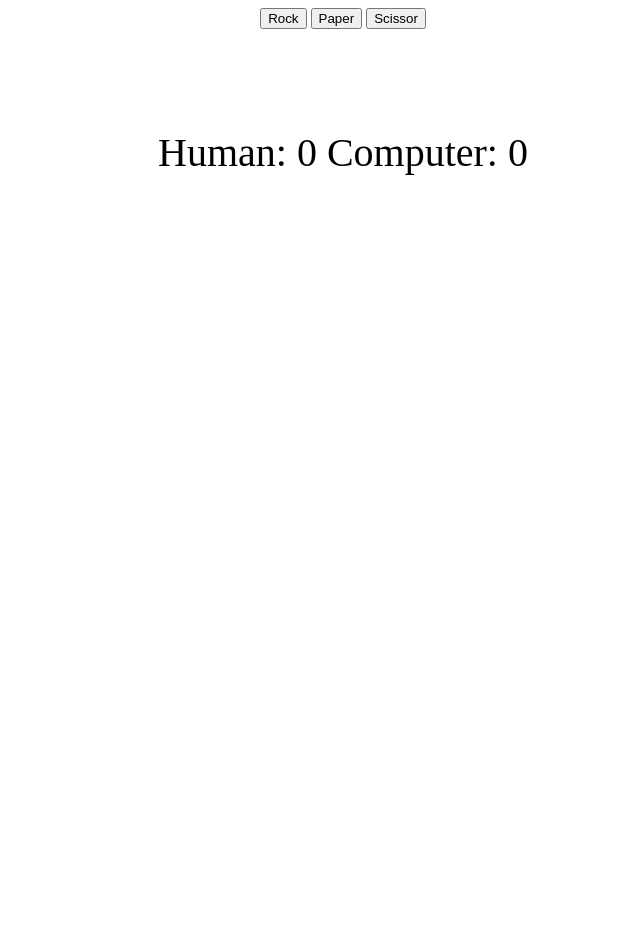
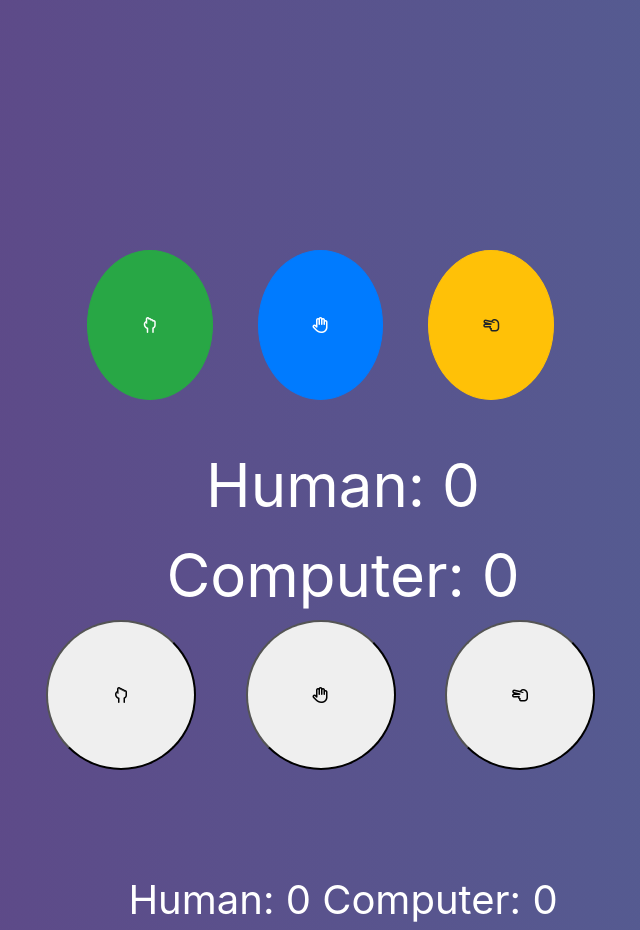
Before and after one commit to michaelshmichael/rockpaperscissor, a plain HTML site: page index.html in a window 1280 px wide. Shown: the whole page, without its empty margins (297-937 px from the left). Before the commit the page ends 800 px from the top, so only its background shows below. Drawn offline with nearby package versions, Linux system fonts and the light colour scheme.

Commit message:
added icons and changed html divs

```diff
--- a/index.html
+++ b/index.html
@@ -1,12 +1,46 @@
 <!doctype html>
 
 <html lang="en">
+<head><!doctype html>
+
+<html lang="en">
 <head>
+  <meta charset="utf-8">
+  <title>RockPaperScissor</title>
+  <link rel="stylesheet" href="styles.css">
+  <link rel="stylesheet" href="https://stackpath.bootstrapcdn.com/bootstrap/4.3.1/css/bootstrap.min.css" integrity="sha384-ggOyR0iXCbMQv3Xipma34MD+dH/1fQ784/j6cY/iJTQUOhcWr7x9JvoRxT2MZw1T" crossorigin="anonymous">
+  <link rel="stylesheet" href="path/to/font-awesome/css/font-awesome.min.css">
+
+
+</head>
+
+<body>
+<div id="container">
+
+    <div id="buttons">
+        <button type="button" class="btn btn-success" id="rock"><i class="far fa-hand-rock"></i></button>
+
+        <button type="button" class="btn btn-primary" id="paper"><i class="far fa-hand-paper"></i></button>
+
+        <button type="button" class="btn btn-warning" id="scissor"><i class="far fa-hand-scissors"></i></button>
+    </div>
+
+    <div id= "results" >
+        Human: <span id='humanScore'>0</span>  Computer: <span id= "computerScore">0</span>
+    </div>
+
+</div>
+
+<script src="app.js"></script>
+
+</body>
+</html>
   <meta charset="utf-8">
 
   <title>RPS</title>
   <meta name="description" content="RPS">
   <meta name="author" content="SitePoint">
+<link rel="stylesheet" href="path/to/font-awesome/css/font-awesome.min.css">
 
 </head>
 
@@ -14,13 +48,13 @@
 <div style= "margin: 0 auto; width: 50%">
 <div style="text-align: center;">
     <button id="rock">
-        Rock
+        <i class="far fa-hand-rock"></i>
     </button>
     <button id="paper">
-        Paper
+        <i class="far fa-hand-paper"></i>
     </button>
     <button id="scissor">
-        Scissor
+        <i class="far fa-hand-scissors"></i>
     </button>
 </div>
 <div id= "results" style= "text-align: center; font-size: 40px; margin-top: 100px;">
```
